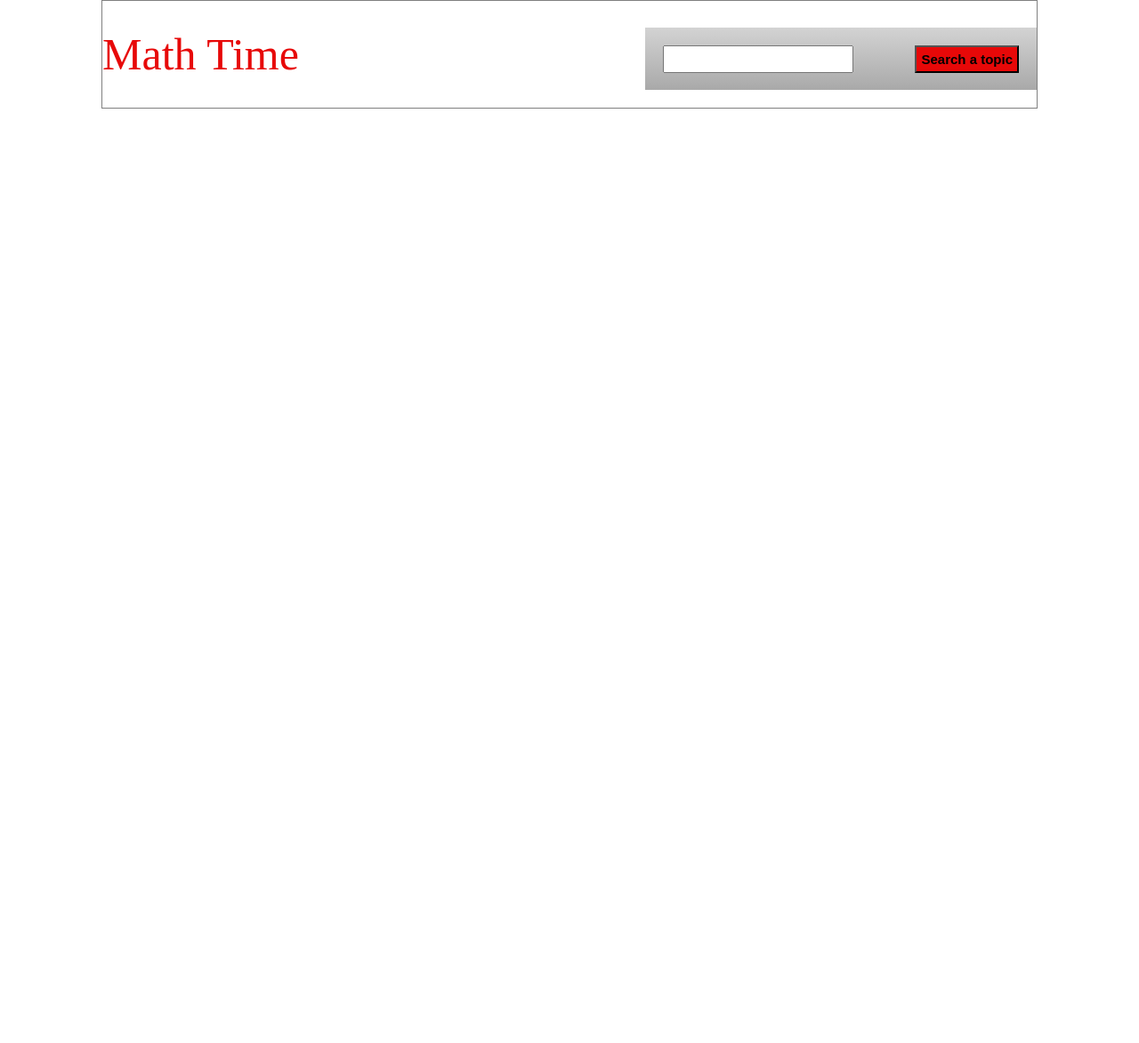
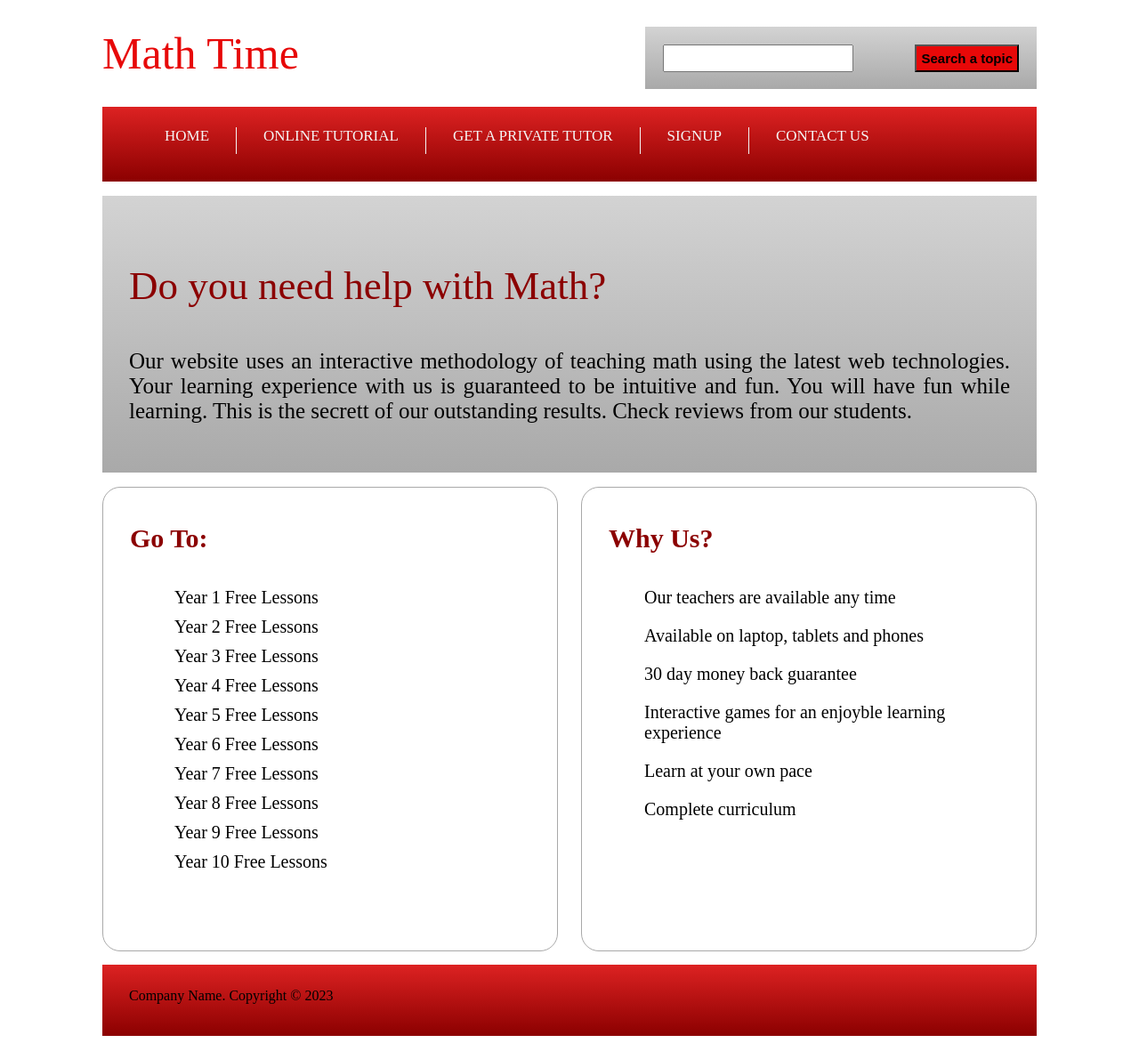
Before and after one commit to Itzbrandonlee/mathwebsite, a plain HTML site: page index.html in a window 1280 px wide. Shown: the part 8-1180 px from the top of the page at 89% size. Before the commit the page ends 800 px from the top, so only its background shows below. Drawn offline with Linux system fonts and the light colour scheme.

Commit message:
finished website

```diff
--- a/index.html
+++ b/index.html
@@ -25,6 +25,53 @@
 
                 </div>
             </div>
+            <div id="menu">
+                <ul>
+                    <li><a href="#">Home</a></li>
+                    <li><a href="#">Online Tutorial</a></li>
+                    <li><a href="#">Get a Private Tutor</a></li>
+                    <li><a href="#">Signup</a></li>
+                    <li><a href="#">Contact Us</a></li>
+                </ul>
+            </div>
+            <div id="introduction">
+                <h3>Do you need help with Math?</h3>
+                <p>Our website uses an interactive methodology of teaching math using the latest web technologies. Your learning experience with us is guaranteed to be intuitive and fun. You will have fun while learning. This is the secrett of our outstanding results. Check reviews from our students.</p>
+            </div>
+            <div id="leftsidebar" class="sidebar">
+                <h3>Go To:</h3>
+                <ul>
+                    <li><a href="#">Year 1 Free Lessons</a></li>
+                    <li><a href="#">Year 2 Free Lessons</a></li>
+                    <li><a href="#">Year 3 Free Lessons</a></li>
+                    <li><a href="#">Year 4 Free Lessons</a></li>
+                    <li><a href="#">Year 5 Free Lessons</a></li>
+                    <li><a href="#">Year 6 Free Lessons</a></li>
+                    <li><a href="#">Year 7 Free Lessons</a></li>
+                    <li><a href="#">Year 8 Free Lessons</a></li>
+                    <li><a href="#">Year 9 Free Lessons</a></li>
+                    <li><a href="#">Year 10 Free Lessons</a></li>
+                </ul>
+            </div>
+            <div id="rightsidebar" class="sidebar">
+                <h3>Why Us?</h3>
+                <ul>
+                    <li><a href="">Our teachers are available any time</a></li>
+                    <li><a href="">Available on laptop, tablets and phones</a></li>
+                    <li><a href="">30 day money back guarantee</a></li>
+                    <li><a href="">Interactive games for an enjoyble learning experience</a></li>
+                    <li><a href="">Learn at your own pace</a></li>
+                    <li><a href="">Complete curriculum</a></li>
+                </ul>
+            </div>
+            <div class="clear">
+
+            </div>
+            <footer class="footer">
+                <div>
+                    <p>Company Name. Copyright &copy; 2023</p>
+                </div>
+            </footer>
         </div>
     </body>
 </html>
--- a/style.css
+++ b/style.css
@@ -1,6 +1,8 @@
+body{
+    font: Arial, Helvetica, sans-serif;
+}
 #container {
     width: 1050px;
-    border: 1px solid grey;
     margin: 0 auto;
 }
 
@@ -14,6 +16,9 @@ h1 a{
 #searchbox {
     float: right;
     background: linear-gradient(lightgray, darkgrey);
+    -webkit-background: linear-gradient(lightgray, darkgrey);
+    -o-background: linear-gradient(lightgray, darkgrey);
+    -moz-background: linear-gradient(lightgray, darkgrey);
     width: 400px;
     height: 50px;
     padding: 20px 20px 0 20px;
@@ -26,6 +31,7 @@ h1 a{
     padding: 5px;
     font-size: 15px;
     color: purple;
+
 }
 
 .submit {
@@ -46,3 +52,129 @@ h1 a{
 .clear {
     clear: both;
 }
+
+ul {
+    list-style: none;
+}
+
+#menu ul li {
+    float: left;
+    padding: 0 30px;
+    height: 30px;
+    border-right: 1px solid whitesmoke;
+}
+
+#menu {
+    height: 70px;
+    background: linear-gradient(rgb(221, 34, 34), darkred);
+    -webkit-background: linear-gradient(rgb(221, 34, 34), darkred);
+    -o-background: linear-gradient(rgb(221, 34, 34), darkred);
+    -moz-background: linear-gradient(rgb(221, 34, 34), darkred);
+    padding: 7px 0;
+}
+
+#menu ul li a {
+    text-decoration: none;
+    text-transform: uppercase;
+    font-size: 17px;
+    color: whitesmoke;
+    line-height: 20px;
+    transition: font-size 0.3s ease;
+    -webkit-transition: font-size 0.3s ease;
+    -moz-transition: font-size 0.3s ease;
+    -o-transition: font-size 0.3s ease;
+    -ms-transition: font-size 0.3s ease;
+
+}
+
+#menu ul li a:hover, #menu ul li a.active{
+    font-size: 20px;
+    font-weight: bold;
+    color:aliceblue
+}
+
+#menu ul li:last-child {
+    border-right: none;
+}
+
+#introduction {
+    background: linear-gradient(lightgray, darkgrey);
+    -webkit-background: linear-gradient(lightgray, darkgrey);
+    -o-background: linear-gradient(lightgray, darkgrey);
+    -moz-background: linear-gradient(lightgray, darkgrey);
+    padding: 30px;
+    margin: 16px 0;
+}
+
+#introduction h3 {
+    font-size: 45px;
+    color: darkred;
+    font-weight: normal;
+}
+
+#introduction p {
+    font-size: 25px;
+    text-align: justify;
+}
+
+.sidebar {
+    height: 500px;
+    width: 450px;
+    border: 1px solid darkgray;
+    border-radius: 20px;
+    padding: 10px 30px;
+}
+
+.sidebar h3{
+    color: darkred;
+    font-size: 30px;
+}
+
+.sidebar ul li a {
+    text-decoration: none;
+    font-size: 20px;
+    color: black;
+}
+
+.sidebar ul li a:hover, .sidebar ul li a.active{
+    text-decoration: none;
+    color: #e70808;
+    font-size: 23px;
+    font-weight: bold;
+    transition: font-size 0.3s ease;
+    -webkit-transition: font-size 0.3s ease;
+    -moz-transition: font-size 0.3s ease;
+    -o-transition: font-size 0.3s ease;
+    -ms-transition: font-size 0.3s ease;
+}
+
+#leftsidebar ul li{
+    padding-bottom: 10px;
+    padding-left: 10px;
+}
+
+#rightsidebar ul li{
+    padding-bottom: 20px;
+}
+.sidebar ul{
+    padding-top: 8px;
+
+}
+#leftsidebar {
+    float: left;
+
+}
+
+#rightsidebar{
+    float: right;
+}
+
+.footer {
+    height: 60px;
+    background: linear-gradient(rgb(221, 34, 34), darkred);
+    -webkit-background: linear-gradient(rgb(221, 34, 34), darkred);
+    -o-background: linear-gradient(rgb(221, 34, 34), darkred);
+    -moz-background: linear-gradient(rgb(221, 34, 34), darkred);
+    padding: 10px 30px;
+    margin-top: 15px;
+}
```
